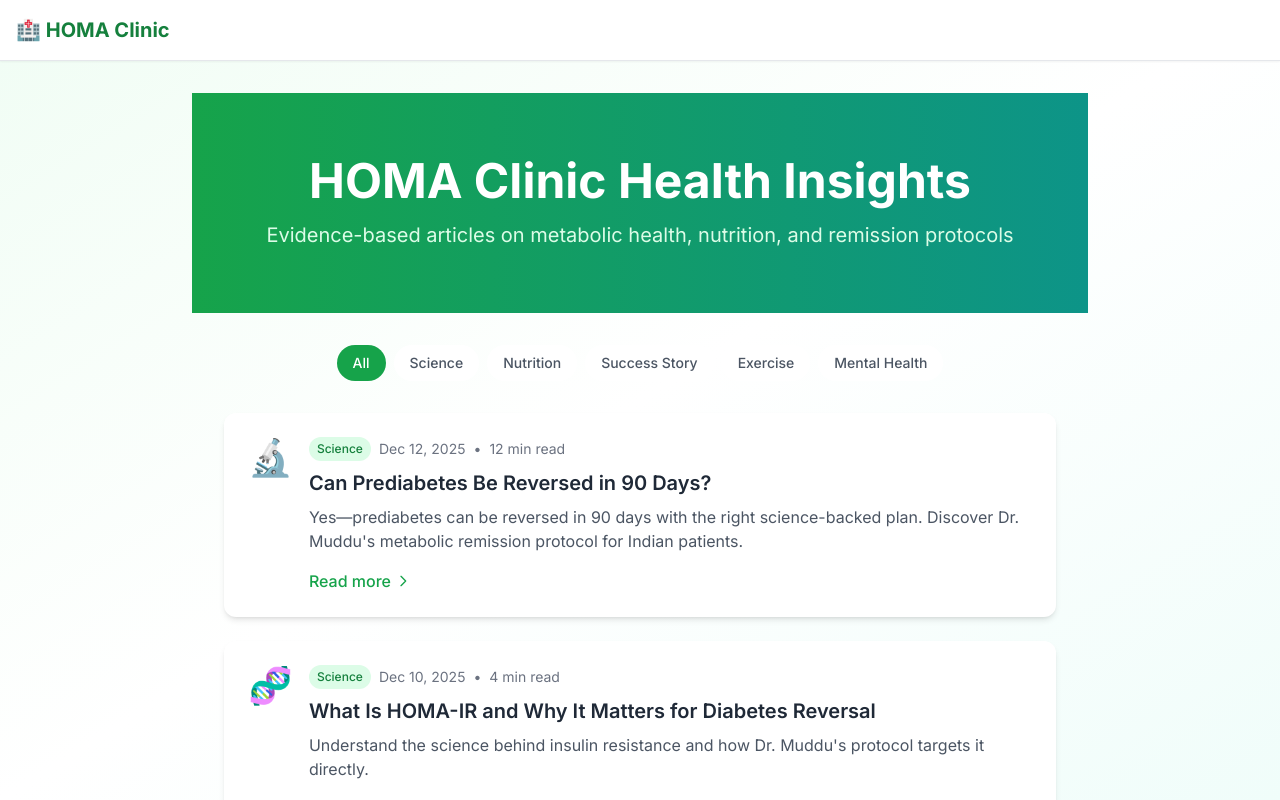
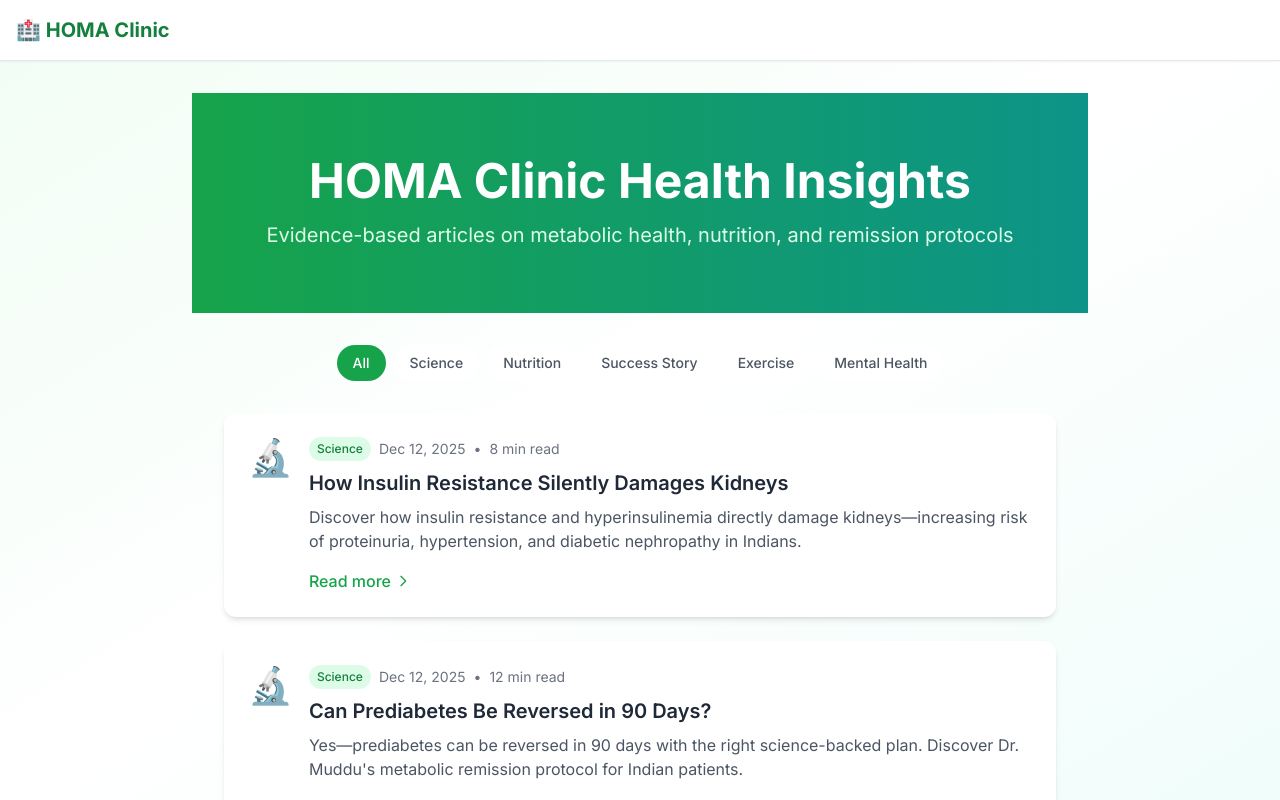
Before and after one commit to muddusurendranehru/DR-MUDDUS-MVP-MIRACLE-VALUE-PROPOSITION, a Next.js app in the folder web/: page /blog in a window 1280 px wide. Built offline with nearby package versions, Linux system fonts and the light colour scheme.

Commit message:
Add new blog post to listing and update related articles

```diff
--- a/web/app/blog/can-prediabetes-be-reversed-in-90-days/page.tsx
+++ b/web/app/blog/can-prediabetes-be-reversed-in-90-days/page.tsx
@@ -403,13 +403,13 @@ export default function CanPrediabetesBeReversedBlog() {
         <div className="mt-12 px-6 pb-6">
           <h3 className="text-2xl font-bold text-gray-900 mb-6">Related Articles</h3>
           <div className="grid md:grid-cols-2 gap-6">
-            <Link href="/blog/homa-ir-india-diabetes-risk" className="bg-gradient-to-br from-green-50 to-white rounded-xl p-6 shadow-md hover:shadow-xl transition border border-green-100">
-              <h4 className="text-xl font-semibold text-gray-900 mb-2">What Is HOMA-IR and Why It Matters</h4>
-              <p className="text-gray-600">Understand the science behind insulin resistance...</p>
+            <Link href="/blog/insulin-resistance-kidney-link" className="bg-gradient-to-br from-blue-50 to-white rounded-xl p-6 shadow-md hover:shadow-xl transition border border-blue-100">
+              <h4 className="text-xl font-semibold text-gray-900 mb-2">How Insulin Resistance Silently Damages Kidneys</h4>
+              <p className="text-gray-600">Discover the hidden metabolic-renal link and how hyperinsulinemia drives kidney damage...</p>
             </Link>
-            <Link href="/blog/indian-diet-insulin-resistance" className="bg-gradient-to-br from-teal-50 to-white rounded-xl p-6 shadow-md hover:shadow-xl transition border border-teal-100">
-              <h4 className="text-xl font-semibold text-gray-900 mb-2">5 Indian Foods That Lower Your TyG Index</h4>
-              <p className="text-gray-600">Simple dietary swaps to improve metabolic health...</p>
+            <Link href="/blog" className="bg-gradient-to-br from-teal-50 to-white rounded-xl p-6 shadow-md hover:shadow-xl transition border border-teal-100">
+              <h4 className="text-xl font-semibold text-gray-900 mb-2">View All Blog Posts</h4>
+              <p className="text-gray-600">Explore more articles on metabolic health and remission...</p>
             </Link>
           </div>
         </div>
--- a/web/app/blog/page.tsx
+++ b/web/app/blog/page.tsx
@@ -5,6 +5,16 @@ import BlogLayout from '@/components/BlogLayout';
 
 export default function BlogPage() {
   const posts = [
+    {
+      id: 8,
+      slug: "insulin-resistance-kidney-link",
+      title: "How Insulin Resistance Silently Damages Kidneys",
+      excerpt: "Discover how insulin resistance and hyperinsulinemia directly damage kidneys—increasing risk of proteinuria, hypertension, and diabetic nephropathy in Indians.",
+      date: "Dec 12, 2025",
+      readTime: "8 min read",
+      category: "Science",
+      icon: "🔬"
+    },
     {
       id: 7,
       slug: "can-prediabetes-be-reversed-in-90-days",
```
